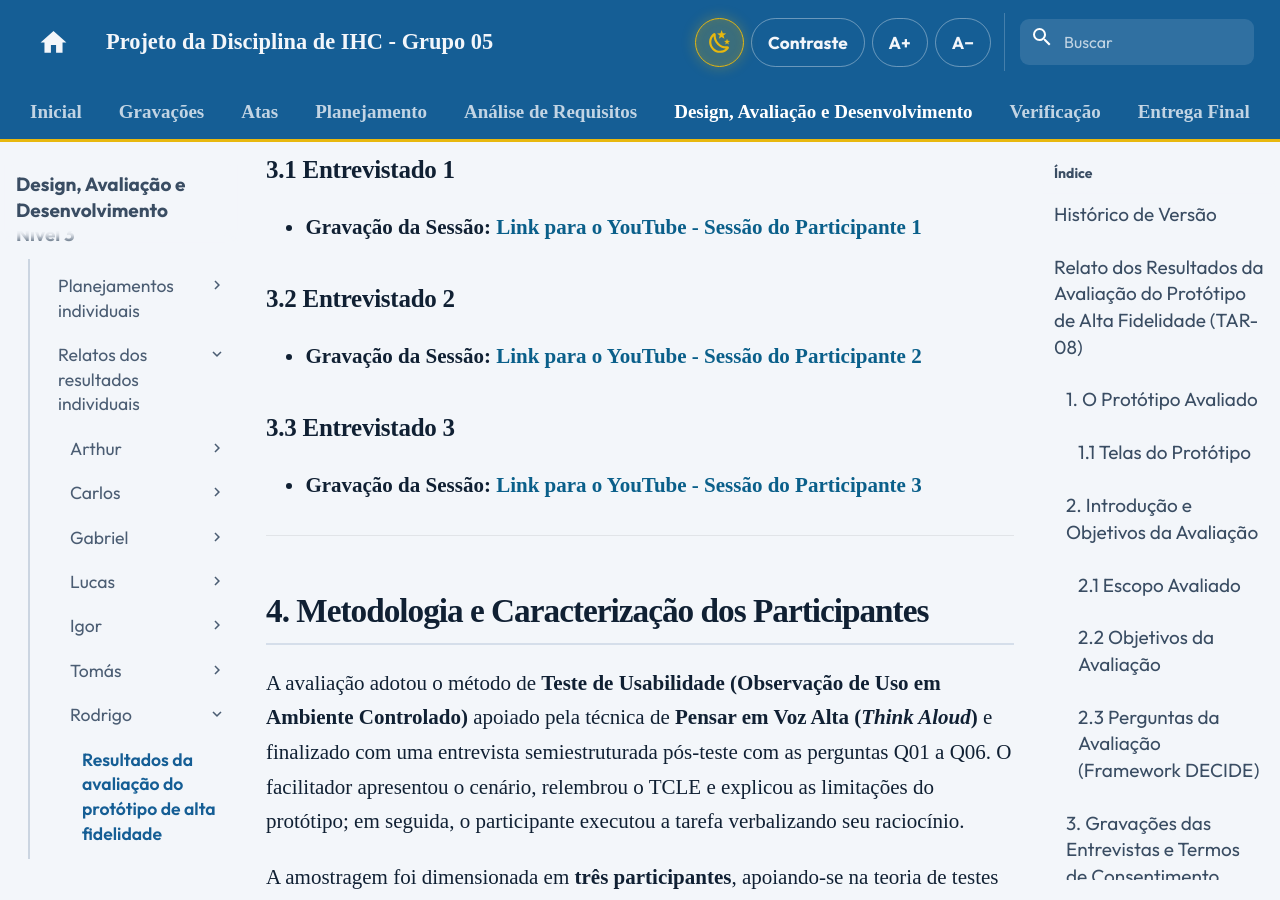
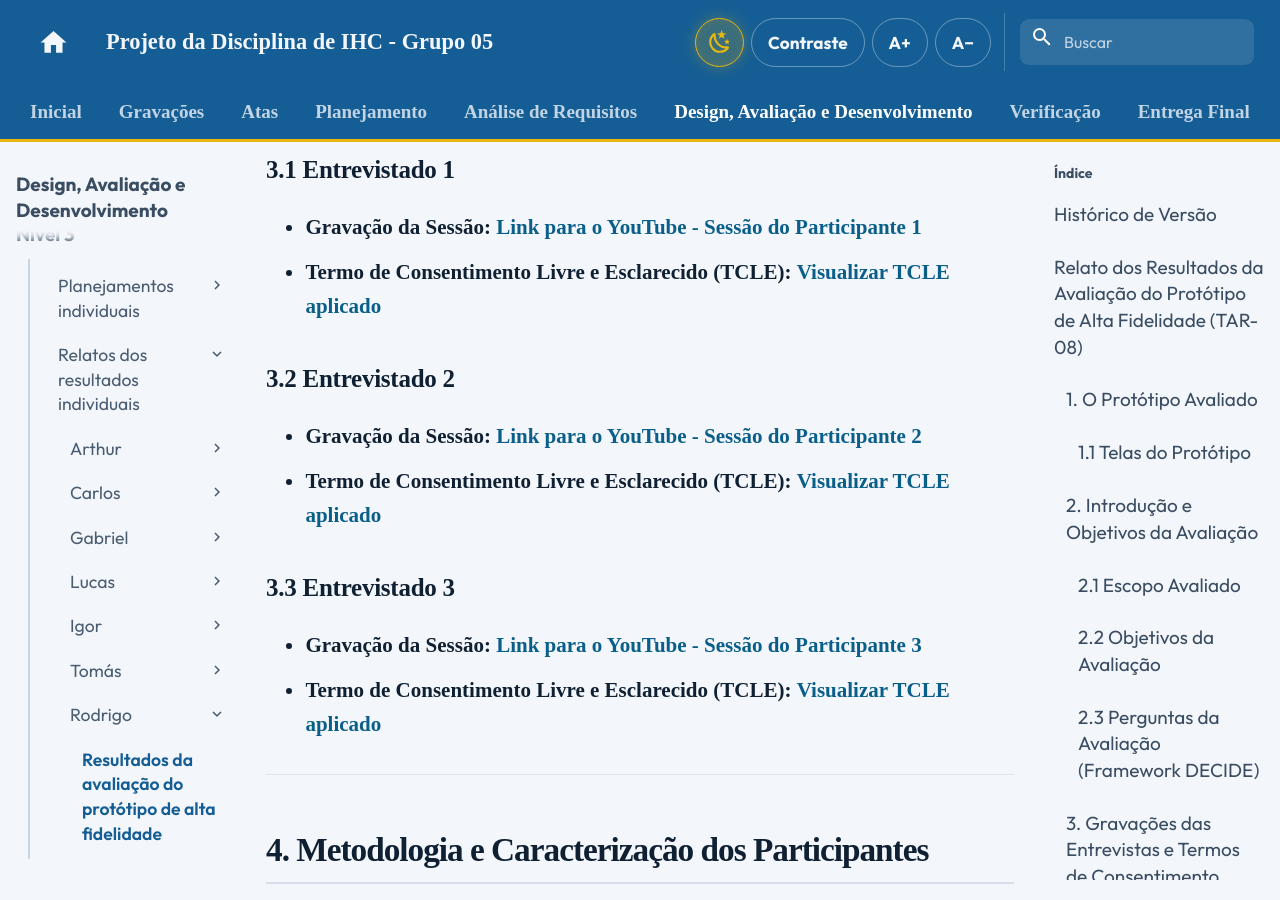
Before and after one commit to Interacao-Humano-Computador/2026.2-Grupo05, an MkDocs documentation site: the page built from docs/design-avaliacao-desenvolvimento/nivel3/relatos-individuais/rodrigo/relato-resultados-prot-alta-fidel.md, in a window 1280 px wide and 900 px high, scrolled down 9097 px. Built offline with MkDocs 1.6.1 and Material for MkDocs 9.7.7, drawn with Linux system fonts in a browser that asks for light colours; comment, search, counter and statistics services are not loaded.

Commit message:
docs(nivel3): adiciona TCLE aplicado no relato de alta fidelidade de Rodrigo

```diff
--- a/docs/design-avaliacao-desenvolvimento/nivel3/relatos-individuais/rodrigo/relato-resultados-prot-alta-fidel.md
+++ b/docs/design-avaliacao-desenvolvimento/nivel3/relatos-individuais/rodrigo/relato-resultados-prot-alta-fidel.md
@@ -123,12 +123,15 @@ Em conformidade com os princípios éticos em pesquisas envolvendo seres humanos
 
 ### 3.1 Entrevistado 1
 * **Gravação da Sessão:** [Link para o YouTube - Sessão do Participante 1](https://youtu.be/uoa5EMy9byM)
+* **Termo de Consentimento Livre e Esclarecido (TCLE):** [Visualizar TCLE aplicado](../../../../assets/PDFs/TCLE_Pesquisa_Transporte.pdf)
 
 ### 3.2 Entrevistado 2
 * **Gravação da Sessão:** [Link para o YouTube - Sessão do Participante 2](https://youtu.be/z784FeWRAeE)
+* **Termo de Consentimento Livre e Esclarecido (TCLE):** [Visualizar TCLE aplicado](../../../../assets/PDFs/TCLE_Pesquisa_Transporte.pdf)
 
 ### 3.3 Entrevistado 3
 * **Gravação da Sessão:** [Link para o YouTube - Sessão do Participante 3](https://youtu.be/l6sHuiO9aBc)
+* **Termo de Consentimento Livre e Esclarecido (TCLE):** [Visualizar TCLE aplicado](../../../../assets/PDFs/TCLE_Pesquisa_Transporte.pdf)
 
 ---
 
```
